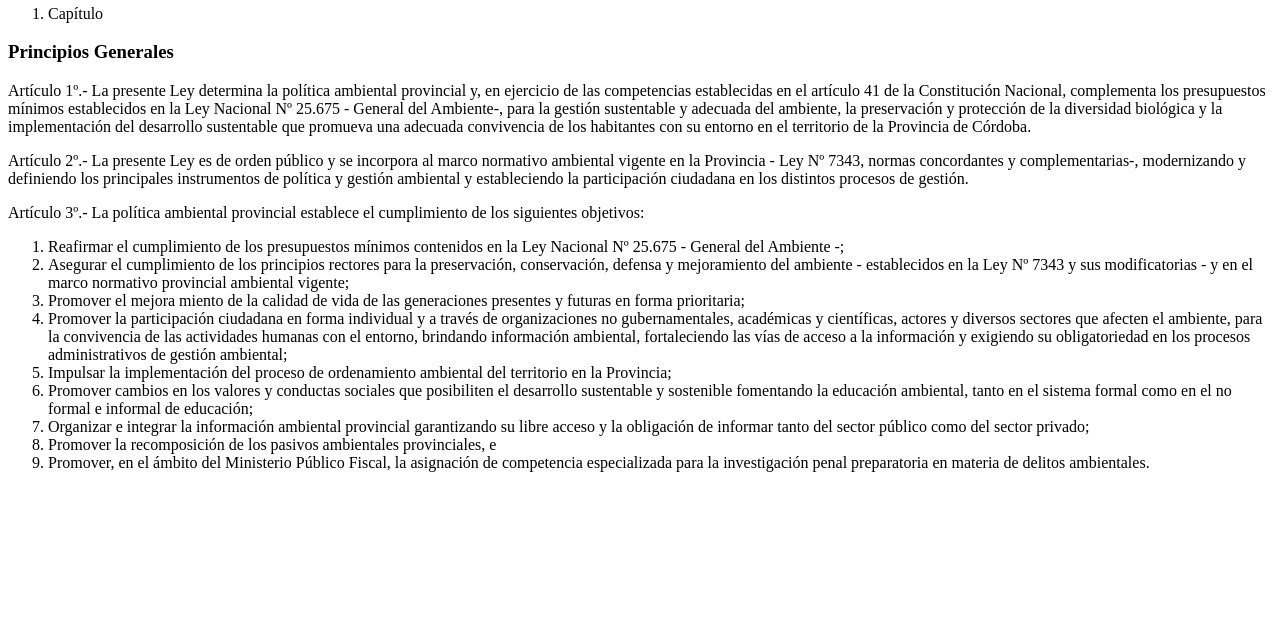
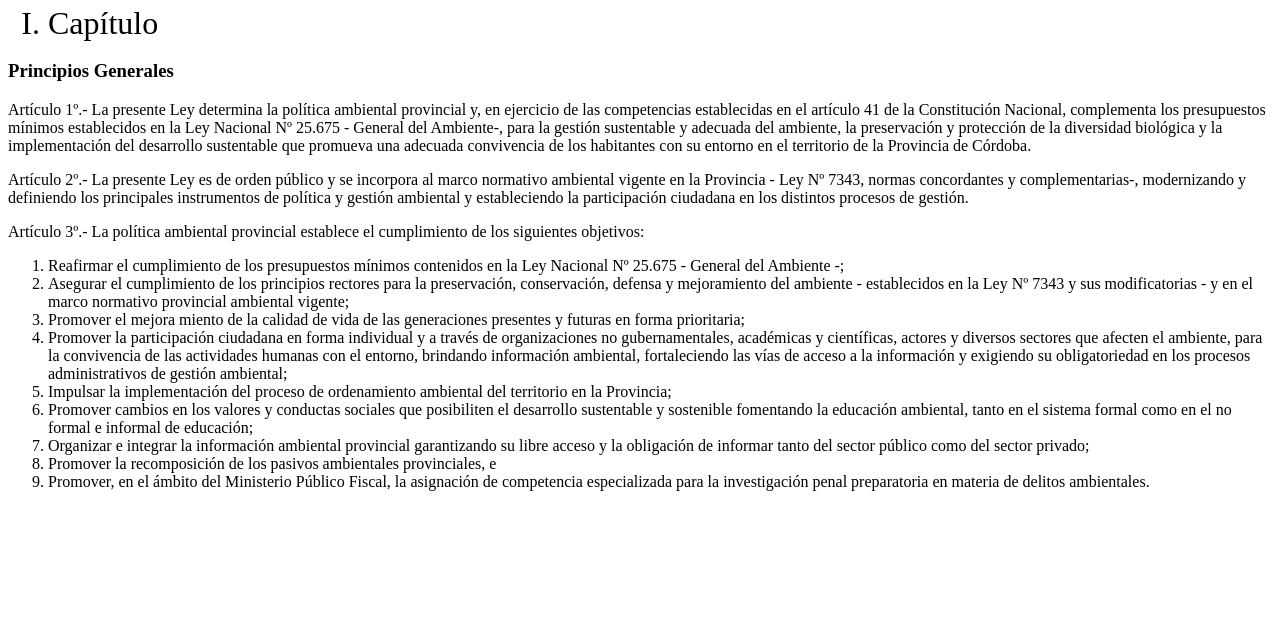
Before and after one commit to UCC-LabCompu2/ejercicios2024-JuanHernandez-99, a plain HTML site: page Ejercicios-CSS/ej_leyes.html in a window 1280 px wide. Shown: the part 164-800 px from the top of the page. Drawn offline with Linux system fonts and the light colour scheme.

Commit message:
ej descendientes

```diff
--- a/Ejercicios-CSS/ej_leyes.html
+++ b/Ejercicios-CSS/ej_leyes.html
@@ -3,6 +3,12 @@
 <head>
     <meta charset="UTF-8">
     <title>Ley 10.208 - Política Ambiental Provincial</title>
+    <style>
+        ol.titulo li{
+            list-style-type: upper-roman;
+            font-size: 2em;
+        }
+    </style>
 </head>
 <body>
 <h1>La Legislatura de la Provincia de Córdoba</h1>
```
